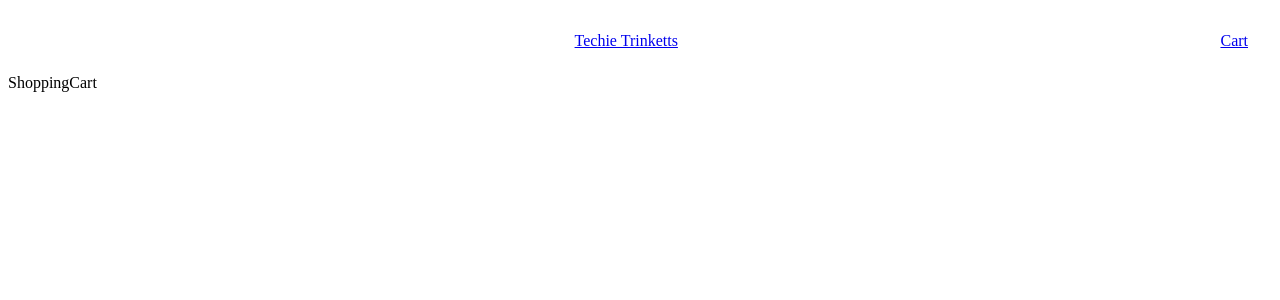
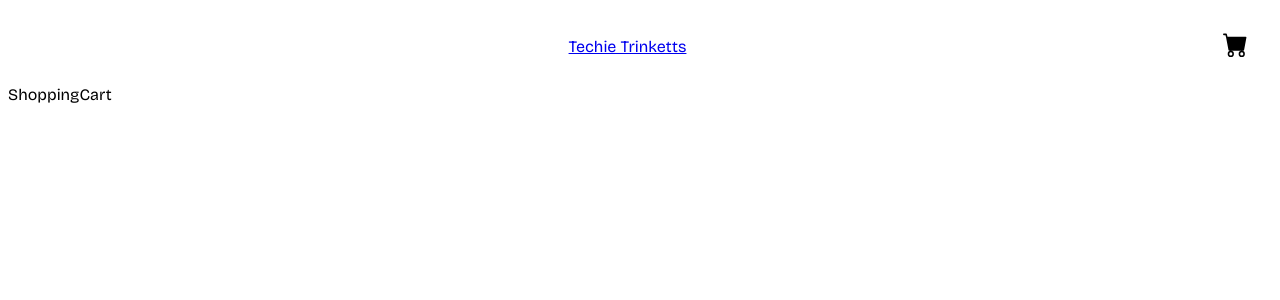
Before and after one commit to kvtrice/techie-trinkets-eShop, a React (Vite) app: page /cart in a window 1280 px wide. Shown: the top 300 px of the page. Built offline with nearby package versions, Linux system fonts and the light colour scheme; no server answers; the database is empty.

Commit message:
Adds variables and mixins

```diff
--- a/package.json
+++ b/package.json
@@ -13,6 +13,7 @@
     "firebase": "^10.12.4",
     "react": "^18.3.1",
     "react-dom": "^18.3.1",
+    "react-icons": "^5.2.1",
     "react-router-dom": "^6.25.1"
   },
   "devDependencies": {
--- a/src/components/NavBar/NavBar.jsx
+++ b/src/components/NavBar/NavBar.jsx
@@ -1,12 +1,27 @@
 import styles from "./NavBar.module.scss";
 import { NavLink } from "react-router-dom";
+import { BsCartFill } from "react-icons/bs";
 
 const NavBar = () => {
 	return (
 		<div className={styles.nav}>
 			<div></div>
-			<NavLink to="/" className={styles.nav__title}>Techie Trinketts</NavLink>
-			<NavLink to="/cart" className={styles.nav__cart}>Cart</NavLink>
+			<NavLink
+				to="/"
+				className={styles.nav__title}
+			>
+				Techie Trinketts
+			</NavLink>
+			<NavLink
+				to="/cart"
+				className={styles.nav__cart}
+			>
+				<BsCartFill
+					className={styles.nav__cart__icon}
+					size={25}
+					fill="#000000"
+				/>
+			</NavLink>
 		</div>
 	);
 };
--- a/src/components/NavBar/NavBar.module.scss
+++ b/src/components/NavBar/NavBar.module.scss
@@ -1,3 +1,5 @@
+@use "../../styles/variables" as v;
+
 .nav {
 	display: flex;
 	justify-content: space-between;
@@ -11,5 +13,14 @@
 
 	&__cart {
 		justify-self: flex-end;
+
+		&__icon {
+			transition: v.$default-transition-duration;
+
+			&:hover {
+				transform: scale(1.2);
+				fill: pink;
 			}
 		}
+	}
+}
--- a/src/components/ProductCard/ProductCard.module.scss
+++ b/src/components/ProductCard/ProductCard.module.scss
@@ -1,3 +1,6 @@
+@use "../../styles/variables" as v;
+@use "../../styles/mixins" as m;
+
 .card {
 	border: 1px solid black;
 	border-radius: 10px;
@@ -7,6 +10,11 @@
 	flex-direction: column;
 	overflow: hidden;
 	justify-content: space-between;
+	transition: v.$default-transition-duration;
+
+	&:hover {
+		@include m.popout-hover;
+	}
 
 	&__imgContainer {
 		width: 300px;
@@ -28,13 +36,17 @@
 		align-items: center;
 		padding: 1.5rem 1rem;
 		background-color: rgb(252, 190, 255);
-		color: black;
-		font-weight: 600;
+		font-weight: 500;
 		font-size: larger;
 
 		&__name,
 		&__price {
 			margin: 0;
 		}
+
+		&__price {
+			font-weight: bold;
+			font-size: large;
+		}
 	}
 }
--- a/src/index.scss
+++ b/src/index.scss
@@ -0,0 +1,6 @@
+@use "./styles/variables" as v;
+
+body {
+	font-family: v.$primary-font;
+	color: v.$primary-text-color;
+}
--- a/src/styles/_mixins.scss
+++ b/src/styles/_mixins.scss
@@ -0,0 +1,4 @@
+@mixin popout-hover {
+	box-shadow: 5px 5px 0px black;
+	translate: -5px -5px;
+}
--- a/src/styles/_variables.scss
+++ b/src/styles/_variables.scss
@@ -0,0 +1,6 @@
+@import url("https://fonts.googleapis.com/css2?family=Bricolage+Grotesque:opsz,wght@12..96,200..800&display=swap");
+
+$primary-font: "Bricolage Grotesque", sans-serif;
+$primary-text-color: #000000;
+
+$default-transition-duration: 400ms;
```
Also changed, not shown: 1 other file (tests, documents, lock files or other folders). Lines whose indentation alone changed are shown as unchanged.
